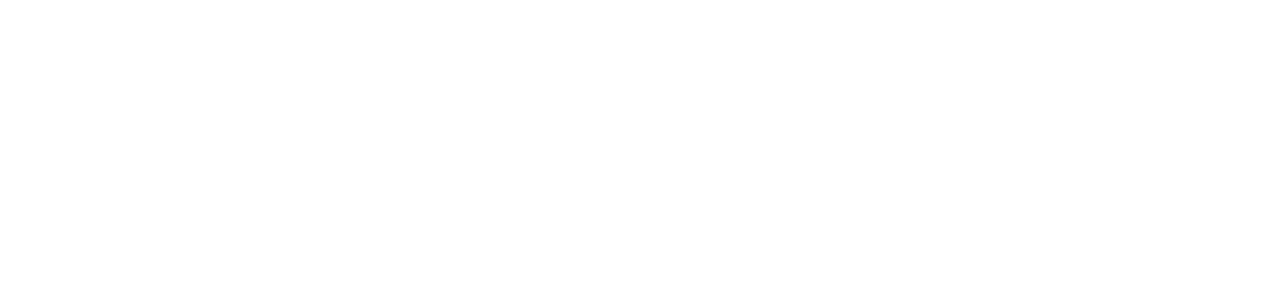
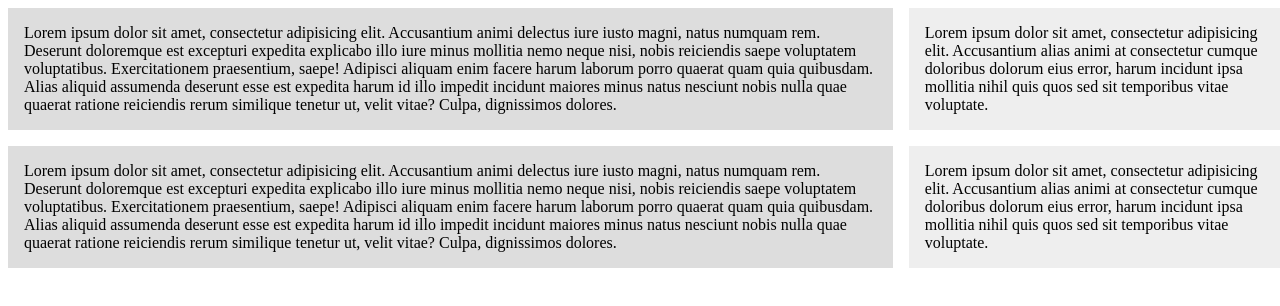
Before and after one commit to Satibbag/06-Self-Study-Grid-Layout, a plain HTML site: page index.html in a window 1280 px wide. Drawn offline with Linux system fonts and the light colour scheme.

Commit message:
Created index.html

```diff
--- a/index.html
+++ b/index.html
@@ -2,9 +2,55 @@
 <html lang="en">
 <head>
     <meta charset="UTF-8">
-    <title>Title</title>
+    <title>CSS Grids</title>
+    <style>
+        .wrapper {
+            display: grid;
+            grid-template-columns: 70% 30%;
+            /*column-gap: 1em;*/
+            /*row-gap: 1em;*/
+
+            gap: 1em;
+        }
+
+        .wrapper > div {
+            background: #eee;
+            padding: 1em;
+        }
+        .wrapper > div:nth-child(odd) {
+            background: #ddd;
+        }
+    </style>
 </head>
 <body>
+    <div class="wrapper">
+        <div>
+            Lorem ipsum dolor sit amet, consectetur adipisicing elit. Accusantium animi delectus iure iusto magni,
+            natus numquam rem. Deserunt doloremque est excepturi expedita explicabo illo iure minus mollitia nemo neque
+            nisi, nobis reiciendis saepe voluptatem voluptatibus. Exercitationem praesentium, saepe! Adipisci aliquam
+            enim facere harum laborum porro quaerat quam quia quibusdam. Alias aliquid assumenda deserunt esse est
+            expedita harum id illo impedit incidunt maiores minus natus nesciunt nobis nulla quae quaerat ratione
+            reiciendis rerum similique tenetur ut, velit vitae? Culpa, dignissimos dolores.
+        </div>
+        <div>
+            Lorem ipsum dolor sit amet, consectetur adipisicing elit. Accusantium alias animi at consectetur cumque
+            doloribus dolorum eius error, harum incidunt ipsa mollitia nihil quis quos sed sit temporibus vitae
+            voluptate.
+        </div>
 
+        <div>
+            Lorem ipsum dolor sit amet, consectetur adipisicing elit. Accusantium animi delectus iure iusto magni,
+            natus numquam rem. Deserunt doloremque est excepturi expedita explicabo illo iure minus mollitia nemo neque
+            nisi, nobis reiciendis saepe voluptatem voluptatibus. Exercitationem praesentium, saepe! Adipisci aliquam
+            enim facere harum laborum porro quaerat quam quia quibusdam. Alias aliquid assumenda deserunt esse est
+            expedita harum id illo impedit incidunt maiores minus natus nesciunt nobis nulla quae quaerat ratione
+            reiciendis rerum similique tenetur ut, velit vitae? Culpa, dignissimos dolores.
+        </div>
+        <div>
+            Lorem ipsum dolor sit amet, consectetur adipisicing elit. Accusantium alias animi at consectetur cumque
+            doloribus dolorum eius error, harum incidunt ipsa mollitia nihil quis quos sed sit temporibus vitae
+            voluptate.
+        </div>
+    </div>
 </body>
 </html>
```
Also changed, not shown: index2.html (added, +72 -0 lines), styles.css (deleted, +0 -28 lines).
